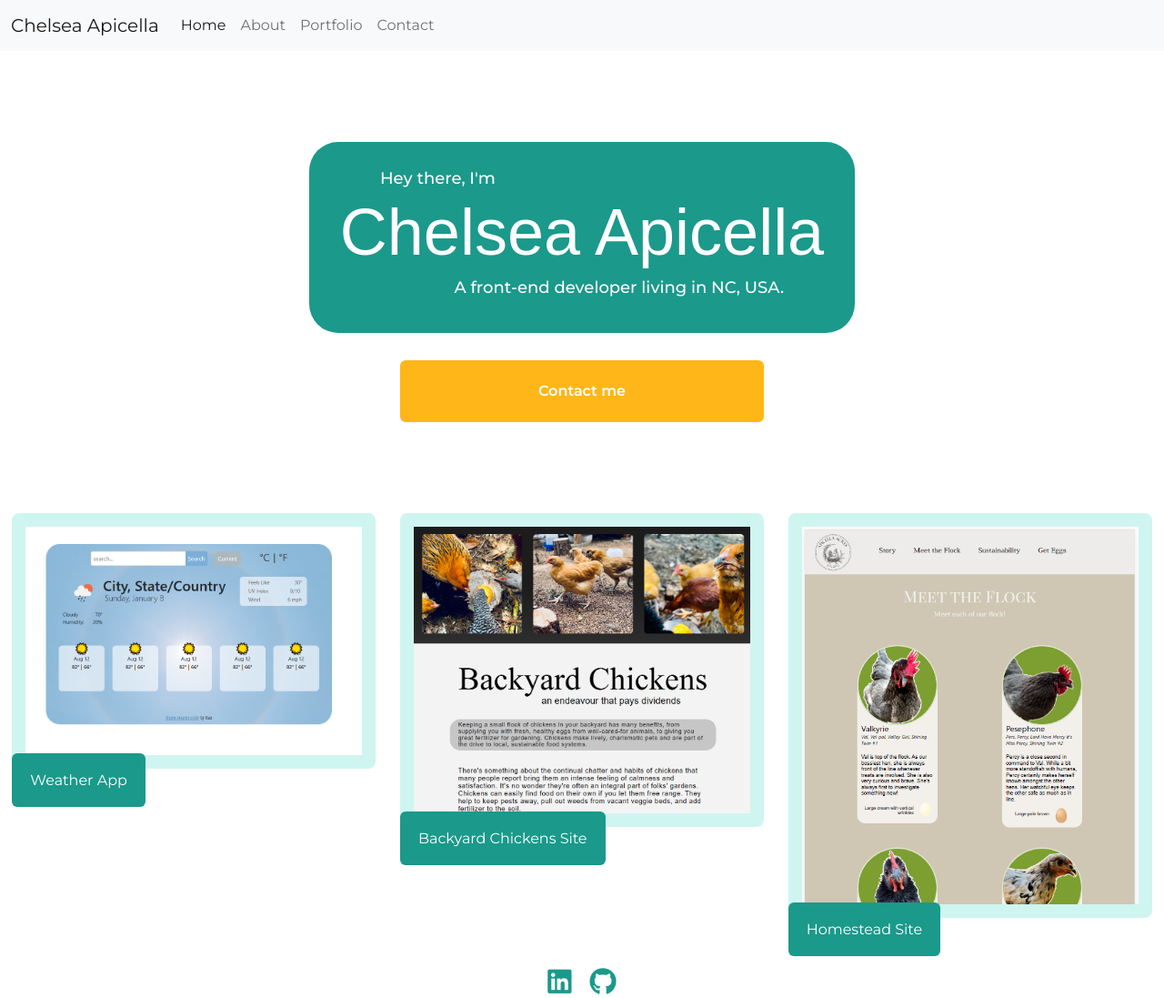
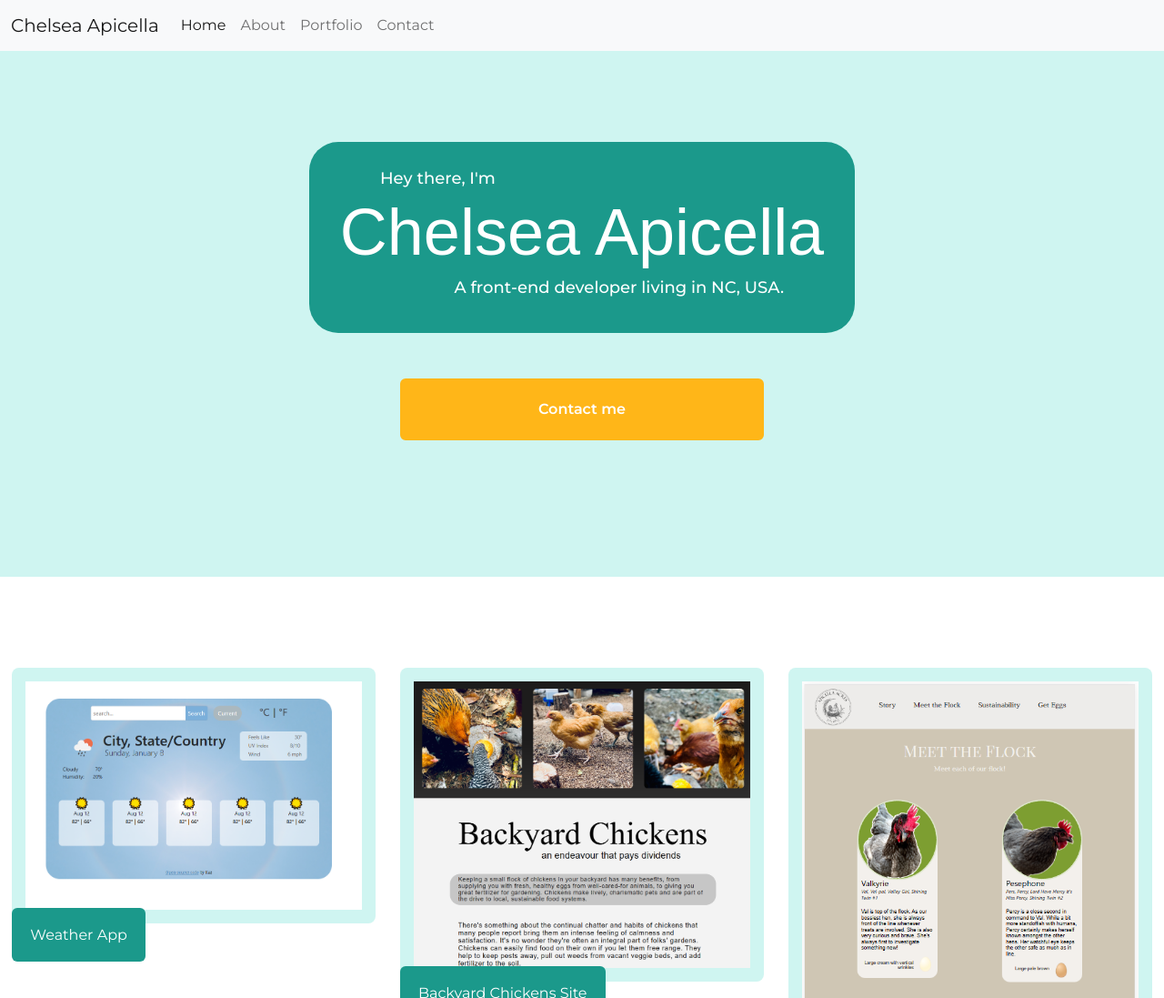
Before and after one commit to cephalophile/programming-portfolio, a plain HTML site: page index.html in a window 1280 px wide. Shown: the top 1097 px of the page at 91% size. Drawn offline with nearby package versions, Linux system fonts and the light colour scheme; a web font is replaced by a local one.

Commit message:
changed bg color of hero

```diff
--- a/index.html
+++ b/index.html
@@ -41,13 +41,14 @@
 
       <!-- HERO -->
 
-      <div class="hero rounded-5">
-        <h2 class="mb-1 ms-5 left">Hey there, I'm</h2>
-        <h1>Chelsea Apicella</h1>
-        <h2 class="right me-5">A front-end developer living in NC, USA.</h2>
-      </div>
-      <a href="contact.html" class="heroButton btn btn-branding">Contact me</a>
-
+      <div class="hero">
+        <div class="titleBox rounded-5">
+          <h2 class="mb-1 ms-5 left">Hey there, I'm</h2>
+          <h1>Chelsea Apicella</h1>
+          <h2 class="right me-5">A front-end developer living in NC, USA.</h2>
+        </div>
+        <a href="contact.html" class="heroButton btn btn-branding">Contact me</a>
+    </div>
 
         <!--Projects-->
         <div class="projects">
--- a/styles/styles.css
+++ b/styles/styles.css
@@ -36,11 +36,15 @@ ul{
 }
 
 .hero{
+    padding: 100px 0px 50px 0px;
+    background-color: var(--secondary-color);
+}
+.titleBox{
     background: var(--primary-color);
     color: var(--bg-color);
     border: 20px solid var(--bg-color-med);
     padding: 30px;
-    margin: 100px auto 30px auto;
+    margin: 0px auto 0px auto;
     text-align: center;
     max-width: 600px;
 }
@@ -54,7 +58,7 @@ ul{
     border: 2px solid var(--pop-color);
     max-width: 400px;
     display: block;
-    margin: 0px auto 100px auto;
+    margin: 50px auto 100px auto;
     transition: all 200ms ease-in-out;
 }
 
@@ -68,6 +72,7 @@ ul{
     display: flex;
     flex-wrap: wrap;
     justify-content: space-around;
+    margin: 100px auto;
 }
 
 .projectPic{
```
